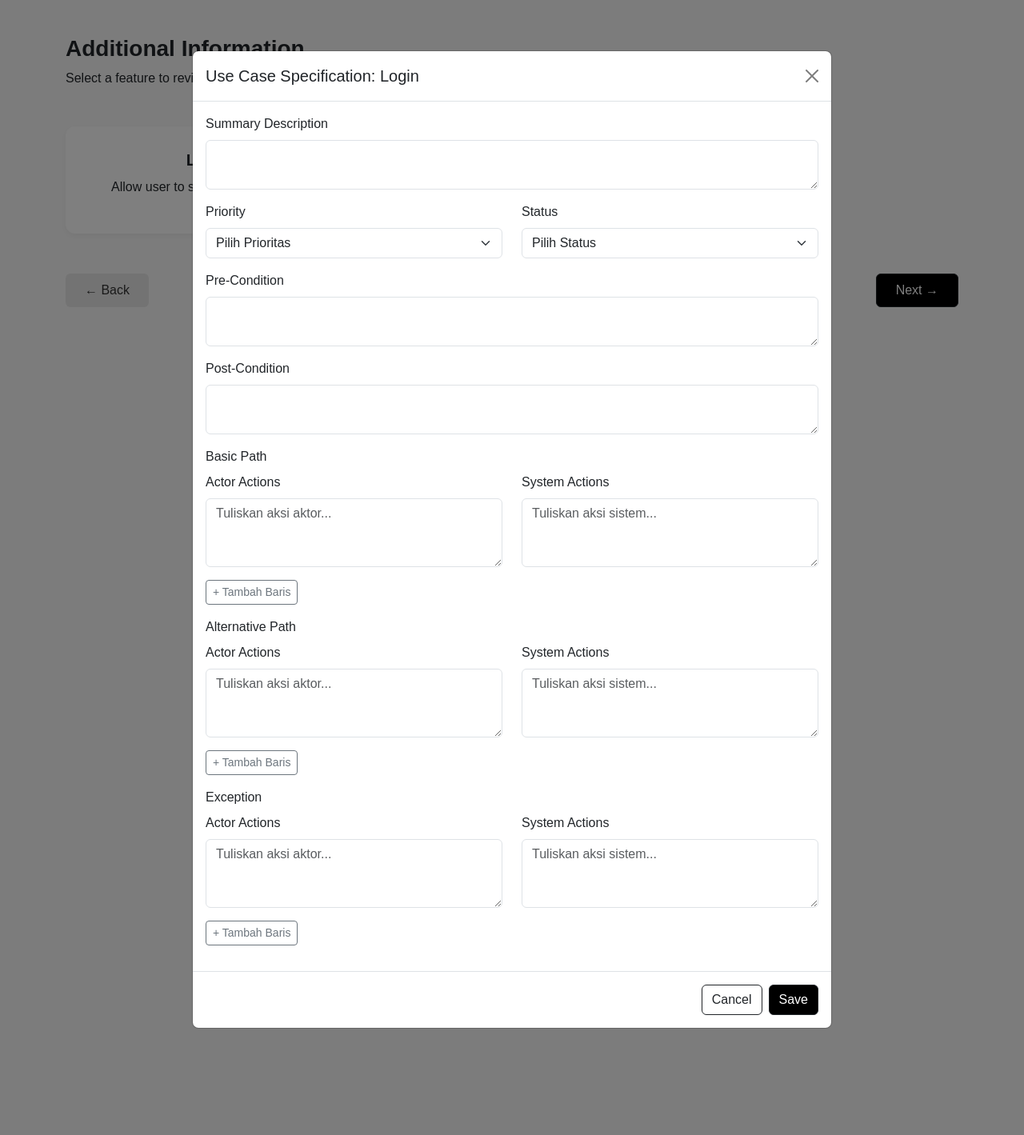
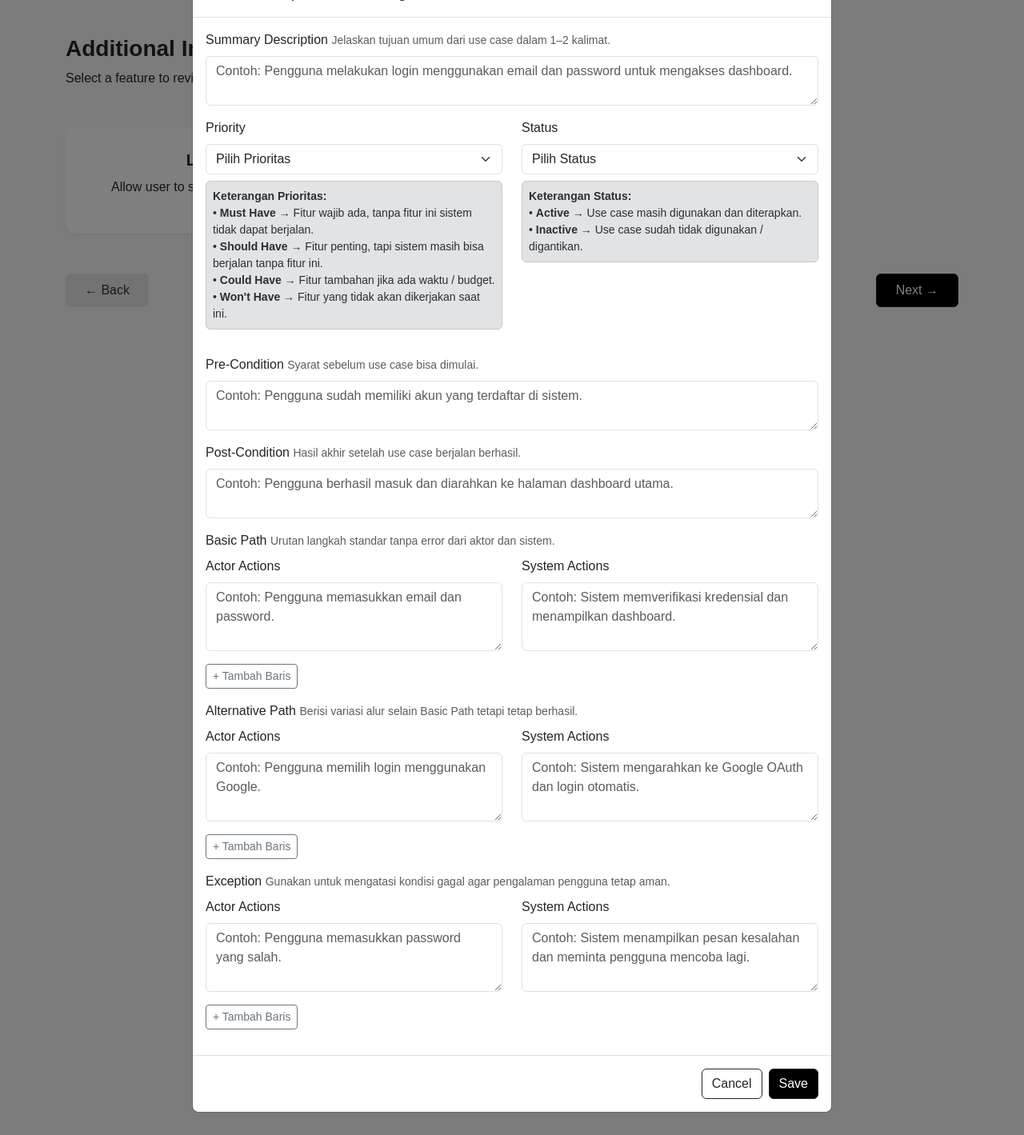
Before and after one commit to AgileSoftDev-2025/SRS-Generator-Tools, a Flask app: template main/templates/main/input_informasi_tambahan.html in a window 1280 px wide, after a click that opens the changed part. Shown: the part 70-1489 px from the top of the page at 80% size. Run offline with Flask 3, Linux system fonts and the light colour scheme; the template is opened without the code that fills it, so the values that code supplies are empty; some libraries are stand-ins or nearby versions.

Commit message:
menambahkan informasi dan detail panduan pengisian

```diff
--- a/main/templates/main/input_informasi_tambahan.html
+++ b/main/templates/main/input_informasi_tambahan.html
@@ -123,7 +123,9 @@
           <div class="modal-body">
             <div class="mb-3">
               <label class="form-label">Summary Description</label>
-              <textarea class="form-control" id="summary" rows="2"></textarea>
+              <small class="text-muted">Jelaskan tujuan umum dari use case dalam 1–2 kalimat.</small>
+              <textarea class="form-control" id="summary" rows="2"
+              placeholder="Contoh: Pengguna melakukan login menggunakan email dan password untuk mengakses dashboard."></textarea>
             </div>
             <div class="row mb-3">
               <div class="col-md-6">
@@ -135,6 +137,14 @@
                   <option>Could Have</option>
                   <option>Won't Have</option>
                 </select>
+
+                <div class="alert alert-secondary mt-2 p-2 small">
+                  <b>Keterangan Prioritas:</b><br>
+                  • <b>Must Have</b> → Fitur wajib ada, tanpa fitur ini sistem tidak dapat berjalan.<br>
+                  • <b>Should Have</b> → Fitur penting, tapi sistem masih bisa berjalan tanpa fitur ini.<br>
+                  • <b>Could Have</b> → Fitur tambahan jika ada waktu / budget.<br>
+                  • <b>Won't Have</b> → Fitur yang tidak akan dikerjakan saat ini.
+                </div>
               </div>
               <div class="col-md-6">
                 <label class="form-label">Status</label>
@@ -143,27 +153,40 @@
                   <option>Active</option>
                   <option>Inactive</option>
                 </select>
+
+                <div class="alert alert-secondary mt-2 p-2 small">
+                  <b>Keterangan Status:</b><br>
+                  • <b>Active</b> → Use case masih digunakan dan diterapkan.<br>
+                  • <b>Inactive</b> → Use case sudah tidak digunakan / digantikan.
+                </div>
               </div>
             </div>
             <div class="mb-3">
               <label class="form-label">Pre-Condition</label>
-              <textarea class="form-control" id="precondition" rows="2"></textarea>
+              <small class="text-muted">Syarat sebelum use case bisa dimulai.</small>
+              <textarea class="form-control" id="precondition" rows="2"
+              placeholder="Contoh: Pengguna sudah memiliki akun yang terdaftar di sistem."></textarea>
             </div>
             <div class="mb-3">
               <label class="form-label">Post-Condition</label>
-              <textarea class="form-control" id="postcondition" rows="2"></textarea>
+              <small class="text-muted">Hasil akhir setelah use case berjalan berhasil.</small>
+              <textarea class="form-control" id="postcondition" rows="2"
+              placeholder="Contoh: Pengguna berhasil masuk dan diarahkan ke halaman dashboard utama."></textarea>
             </div>
             <div class="mb-3">
               <label class="form-label">Basic Path</label>
+              <small class="text-muted">Urutan langkah standar tanpa error dari aktor dan sistem.</small>
               <div id="basicPathContainer">
                 <div class="row mb-3">
                   <div class="col-md-6">
                     <label class="form-label">Actor Actions</label>
-                    <textarea class="form-control" rows="3" placeholder="Tuliskan aksi aktor..."></textarea>
+                    <textarea class="form-control" rows="3"
+                    placeholder="Contoh: Pengguna memasukkan email dan password."></textarea>
                   </div>
                   <div class="col-md-6">
                     <label class="form-label">System Actions</label>
-                    <textarea class="form-control" rows="3" placeholder="Tuliskan aksi sistem..."></textarea>
+                    <textarea class="form-control" rows="3"
+                    placeholder="Contoh: Sistem memverifikasi kredensial dan menampilkan dashboard."></textarea>
                   </div>
                 </div>
               </div>
@@ -171,15 +194,18 @@
             </div>
             <div class="mb-3">
               <label class="form-label">Alternative Path</label>
+              <small class="text-muted">Berisi variasi alur selain Basic Path tetapi tetap berhasil.</small>
               <div id="alternativePathContainer">
                 <div class="row mb-3">
                   <div class="col-md-6">
                     <label class="form-label">Actor Actions</label>
-                    <textarea class="form-control" rows="3" placeholder="Tuliskan aksi aktor..."></textarea>
+                    <textarea class="form-control" rows="3"
+                    placeholder="Contoh: Pengguna memilih login menggunakan Google."></textarea>
                   </div>
                   <div class="col-md-6">
                     <label class="form-label">System Actions</label>
-                    <textarea class="form-control" rows="3" placeholder="Tuliskan aksi sistem..."></textarea>
+                    <textarea class="form-control" rows="3"
+                    placeholder="Contoh: Sistem mengarahkan ke Google OAuth dan login otomatis."></textarea>
                   </div>
                 </div>
               </div>
@@ -187,15 +213,18 @@
             </div>
             <div class="mb-3">
               <label class="form-label">Exception</label>
+              <small class="text-muted">Gunakan untuk mengatasi kondisi gagal agar pengalaman pengguna tetap aman.</small>
               <div id="exceptionContainer">
                 <div class="row mb-3">
                   <div class="col-md-6">
                     <label class="form-label">Actor Actions</label>
-                    <textarea class="form-control" rows="3" placeholder="Tuliskan aksi aktor..."></textarea>
+                    <textarea class="form-control" rows="3"
+                    placeholder="Contoh: Pengguna memasukkan password yang salah."></textarea>
                   </div>
                   <div class="col-md-6">
                     <label class="form-label">System Actions</label>
-                    <textarea class="form-control" rows="3" placeholder="Tuliskan aksi sistem..."></textarea>
+                    <textarea class="form-control" rows="3"
+                    placeholder="Contoh: Sistem menampilkan pesan kesalahan dan meminta pengguna mencoba lagi."></textarea>
                   </div>
                 </div>
               </div>
@@ -262,6 +291,26 @@
     return paths;
   }
 
+  document.getElementById("summary").placeholder =
+  "Contoh: Pengguna melakukan login menggunakan email dan password untuk mengakses dashboard.";
+  document.getElementById("precondition").placeholder =
+  "Contoh: Pengguna sudah memiliki akun yang terdaftar di sistem.";
+  document.getElementById("postcondition").placeholder =
+  "Contoh: Pengguna berhasil masuk dan diarahkan ke halaman dashboard utama.";
+  document.querySelector("#basicPathContainer .col-md-6:nth-child(1) textarea").placeholder =
+  "Contoh: Pengguna memasukkan email dan password.";
+  document.querySelector("#basicPathContainer .col-md-6:nth-child(2) textarea").placeholder =
+  "Contoh: Sistem memverifikasi kredensial dan menampilkan dashboard.";
+  document.querySelector("#alternativePathContainer .col-md-6:nth-child(1) textarea").placeholder =
+  "Contoh: Pengguna memilih login menggunakan Google.";
+  document.querySelector("#alternativePathContainer .col-md-6:nth-child(2) textarea").placeholder =
+  "Contoh: Sistem mengarahkan ke Google OAuth dan login otomatis.";
+  document.querySelector("#exceptionContainer .col-md-6:nth-child(1) textarea").placeholder =
+  "Contoh: Pengguna memasukkan password yang salah.";
+  document.querySelector("#exceptionContainer .col-md-6:nth-child(2) textarea").placeholder =
+  "Contoh: Sistem menampilkan pesan kesalahan dan meminta pengguna mencoba lagi.";
+
+
   // === SIMPAN DATA KE LOCALSTORAGE ===
   saveBtn.addEventListener("click", () => {
     const featureData = {
```
